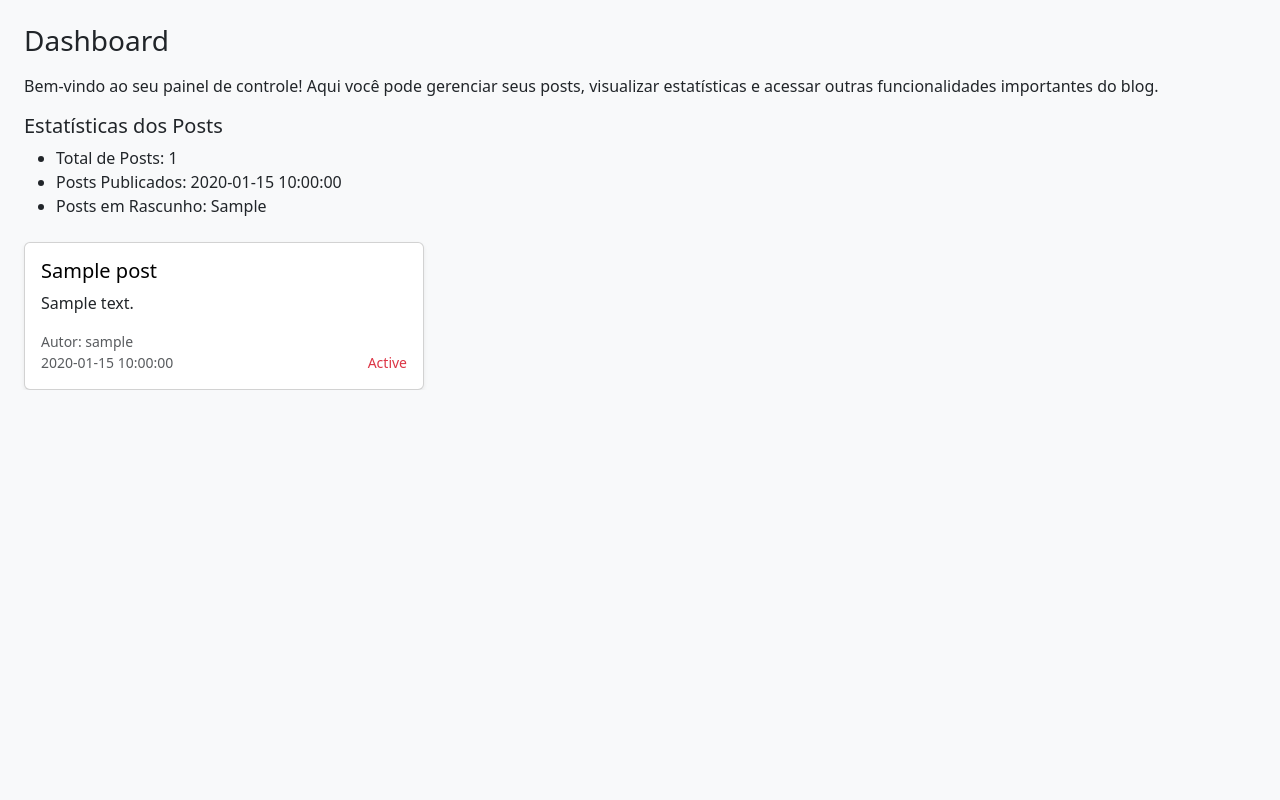
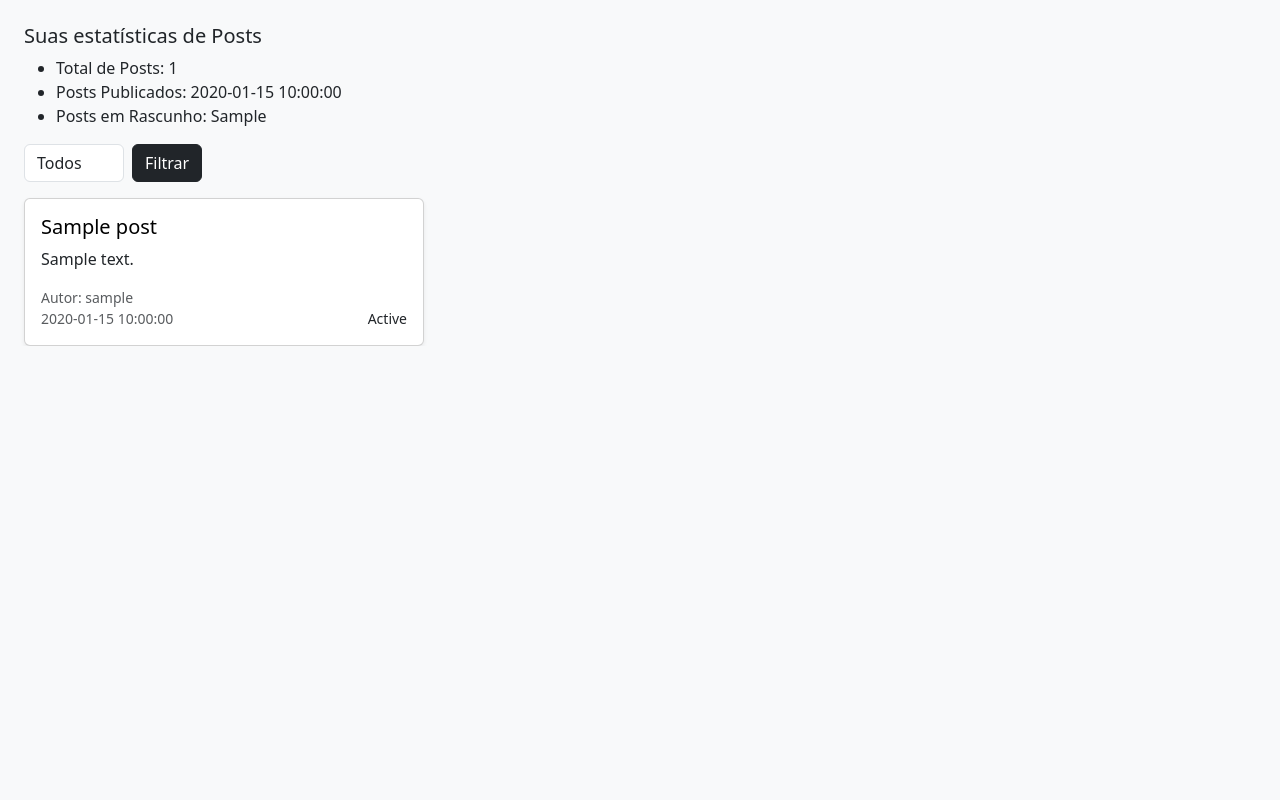
Before and after one commit to igor-gdf/blog-to-dev, a CakePHP app: the page made by app/View/Posts/dashboard.ctp in a window 1280 px wide. Run offline with PHP 8.4 and a stand-in for CakePHP, Linux system fonts and the light colour scheme; the template is opened without the code that fills it: most values are stand-ins (such as "Sample title", 1, 10 or a date in 2020); some libraries are stand-ins or nearby versions.

Commit message:
feat(posts): filtro por status na dashboard do usuário

```diff
--- a/app/View/Posts/dashboard.ctp
+++ b/app/View/Posts/dashboard.ctp
@@ -1,14 +1,22 @@
 <div class="dashboard">
-    <h1 class="h3 mb-3">Dashboard</h1>
-    <p>Bem-vindo ao seu painel de controle! Aqui você pode gerenciar seus posts, visualizar estatísticas e acessar
-        outras funcionalidades importantes do blog.</p>
-    <div class="mb-4">
-        <h2 class="h5">Estatísticas dos Posts</h2>
+        <h2 class="h5">Suas estatísticas de Posts</h2>
         <ul>
             <li>Total de Posts: <?= h($totalPosts) ?></li>
             <li>Posts Publicados: <?= h($publishedPosts) ?></li>
             <li>Posts em Rascunho: <?= h($draftPosts) ?></li>
         </ul>
+    </div>
+    <div class="mb-3">
+        <form method="get" class="d-flex gap-2">
+            <select name="status" class="form-control w-auto">
+                <option value="">Todos</option>
+                <option value="published" <?= ($this->request->query('status') === 'published') ? 'selected' : '' ?>>Ativo
+                </option>
+                <option value="draft" <?= ($this->request->query('status') === 'draft') ? 'selected' : '' ?>>Rascunho
+                </option>
+            </select>
+            <button type="submit" class="btn btn-dark">Filtrar</button>
+        </form>
     </div>
     <div class="overflow-auto row g-3" style="max-height: 45vh;">
         <?php foreach ($myPosts as $post): ?>
@@ -33,22 +41,3 @@
         <?php endforeach; ?>
     </div>
 </div>
-
-<script>
-
-
-    function setClassColor(element, status) {
-        if (status === 'published') {
-            element.classList.add('text-success');
-        }else if (status === 'draft') {
-            element.classList.add('text-warning');
-        }else {
-            element.classList.add('text-danger');
-        }
-    }
-
-    document.querySelectorAll('.card-footer small:nth-child(2)').forEach(function(element) {
-        var status = element.textContent.trim().toLowerCase();
-        setClassColor(element, status);
-    });
-</script>
```
